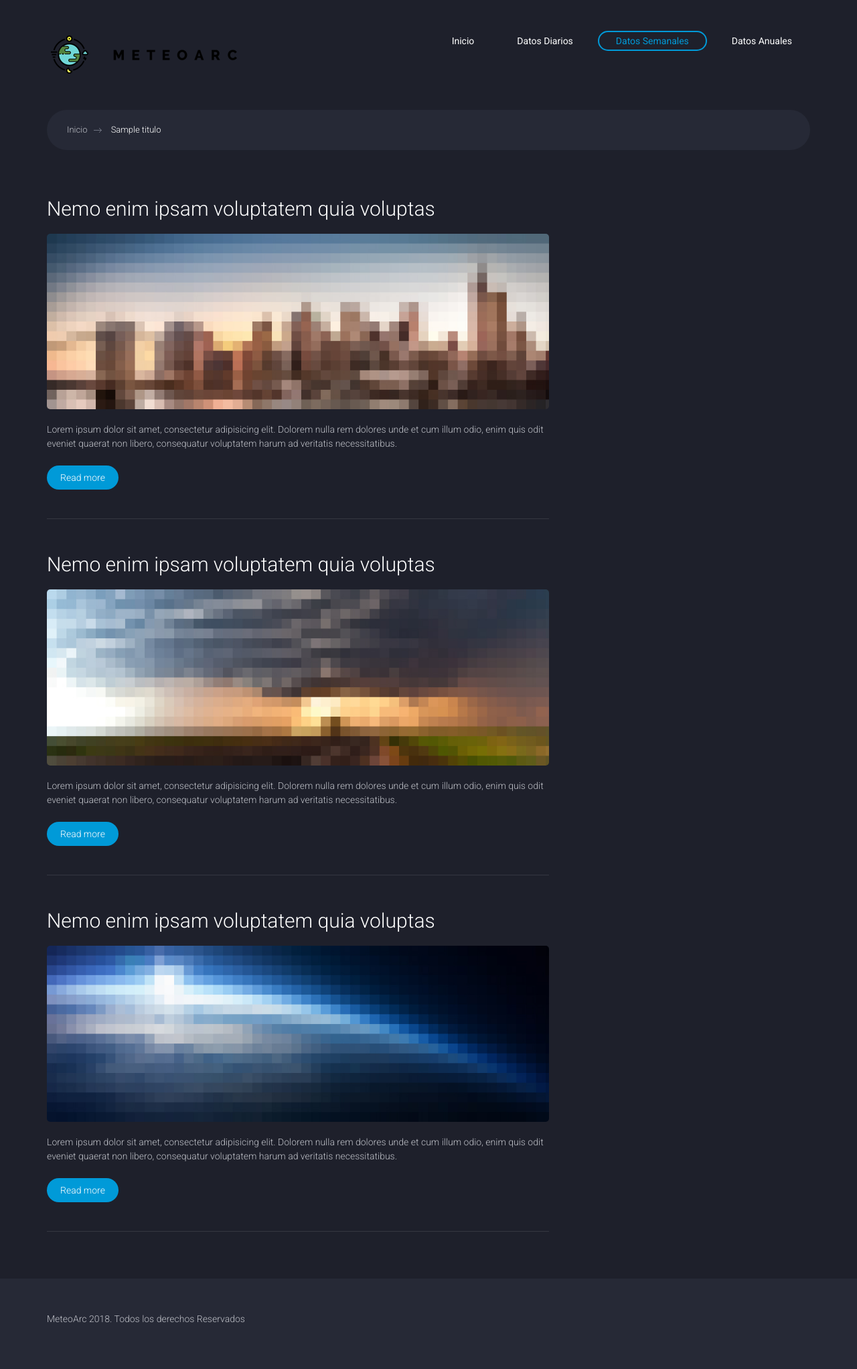
After one commit to cativo23/MeteoArc, a Django app: template django_project/sitio/templates/lista.html in a window 1280 px wide. The commit adds this page. Shown: the whole page at 67% size. Run offline with Django 3.2, Linux system fonts and the light colour scheme; the template is opened without the code that fills it: most values are stand-ins (such as "Sample title", 1, 10 or a date in 2020).

Commit message:
Datos Semanales

```diff
--- a/django_project/django_project/urls.py
+++ b/django_project/django_project/urls.py
@@ -18,6 +18,6 @@ from django.contrib import admin
 
 urlpatterns = [
     url(r'^admin/', admin.site.urls),
-    url(r'', include('meteoarc.urls')),
-    url(r'', include('sitio.urls')),
+    url(r'^api/', include('meteoarc.urls')),
+    url(r'^sitio/', include('sitio.urls')),
 ]
--- /dev/null
+++ b/django_project/sitio/templates/lista.html
@@ -0,0 +1,107 @@
+{% load static %}
+{% load staticfiles %}
+
+<!DOCTYPE html>
+<!DOCTYPE html>
+<html lang="es">
+	<head>
+		<meta charset="UTF-8">
+		<meta http-equiv="X-UA-Compatible" content="IE=edge">
+		<meta name="viewport" content="width=device-width, initial-scale=1.0,maximum-scale=1">
+
+		<title>MeteoArc</title>
+
+		<!-- Loading third party fonts -->
+		<link href="http://fonts.googleapis.com/css?family=Roboto:300,400,700|" rel="stylesheet" type="text/css">
+		<link href="{% static 'fonts/font-awesome.min.css'%}" rel="stylesheet" type="text/css">
+
+		<!-- Loading main css file -->
+		<link rel="stylesheet" href="{% static 'style.css'%}">
+
+		<!--[if lt IE 9]>
+		<script src="js/ie-support/html5.js"></script>
+		<script src="js/ie-support/respond.js"></script>
+		<![endif]-->
+
+	</head>
+
+
+	<body>
+
+		<div class="site-content">
+			<div class="site-header">
+				<div class="container">
+					<a href="/" class="branding">
+						<img src="{% static 'images/logo1.png'%}" alt="" class="logo">
+						<div class="logo-type">
+						</div>
+					</a>
+
+					<!-- Default snippet for navigation -->
+					<div class="main-navigation">
+						<button type="button" class="menu-toggle"><i class="fa fa-bars"></i></button>
+						<ul class="menu">
+							<li class="menu-item"><a href="{%url 'index'%}">Inicio</a></li>
+							<li class="menu-item"><a href="news.html">Datos Diarios</a></li>
+							<li class="menu-item current-menu-item"><a href="{%url 'semana'%}">Datos Semanales</a></li>
+							<li class="menu-item"><a href="photos.html">Datos Anuales</a></li>
+						</ul> <!-- .menu -->
+					</div> <!-- .main-navigation -->
+
+					<div class="mobile-navigation"></div>
+
+				</div>
+			</div> <!-- .site-header -->
+
+			<main class="main-content">
+				<div class="container">
+					<div class="breadcrumb">
+						<a href="{%url 'index'%}">Inicio</a>
+						<span>{{ titulo }}</span>
+					</div>
+				</div>
+
+
+				<div class="fullwidth-block">
+					<div class="container">
+						<div class="row">
+							<div class="content col-md-8">
+								<div class="post">
+									<h2 class="entry-title">Nemo enim ipsam voluptatem quia voluptas</h2>
+									<div class="featured-image"><img src="images/featured-image-1.jpg" alt=""></div>
+									<p>Lorem ipsum dolor sit amet, consectetur adipisicing elit. Dolorem nulla rem dolores unde et cum illum odio, enim quis odit eveniet quaerat non libero, consequatur voluptatem harum ad veritatis necessitatibus.</p>
+									<a href="single.html" class="button">Read more</a>
+								</div>
+
+								<div class="post">
+									<h2 class="entry-title">Nemo enim ipsam voluptatem quia voluptas</h2>
+									<div class="featured-image"><img src="images/featured-image-2.jpg" alt=""></div>
+									<p>Lorem ipsum dolor sit amet, consectetur adipisicing elit. Dolorem nulla rem dolores unde et cum illum odio, enim quis odit eveniet quaerat non libero, consequatur voluptatem harum ad veritatis necessitatibus.</p>
+									<a href="single.html" class="button">Read more</a>
+								</div>
+
+								<div class="post">
+									<h2 class="entry-title">Nemo enim ipsam voluptatem quia voluptas</h2>
+									<div class="featured-image"><img src="images/featured-image-3.jpg" alt=""></div>
+									<p>Lorem ipsum dolor sit amet, consectetur adipisicing elit. Dolorem nulla rem dolores unde et cum illum odio, enim quis odit eveniet quaerat non libero, consequatur voluptatem harum ad veritatis necessitatibus.</p>
+									<a href="single.html" class="button">Read more</a>
+								</div>
+							</div>
+						</div>
+					</div>
+				</div>
+			</main> <!-- .main-content -->
+			<footer class="site-footer">
+				<div class="container">
+					<p class="colophon">MeteoArc 2018. Todos los derechos Reservados</p>
+				</div>
+			</footer> <!-- .site-footer -->
+		</div>
+
+		<script src="{% static "js/jquery-1.11.1.min.js" %}"></script>
+		<script src="{% static 'js/plugins.js' %}"></script>
+		<script src="{% static 'js/app.js' %}"></script>
+
+		</body>
+
+		</html>
--- a/django_project/sitio/urls.py
+++ b/django_project/sitio/urls.py
@@ -1,7 +1,8 @@
 from django.conf.urls import url
-from .views import Index
+from .views import Index, Semana
 
 
 urlpatterns = [
-    url(r'', Index.as_view(), name="index"),
+    url(r'index/', Index.as_view(), name="index"),
+    url(r'semana/', Semana.as_view(), name="semana"),
 ]
```
Also changed, not shown: django_project/django_project/settings.py (+2 -6 lines), django_project/sitio/templates/arcindex.html (+7 -11 lines), django_project/sitio/views.py (+19 -4 lines), 1 other file.
